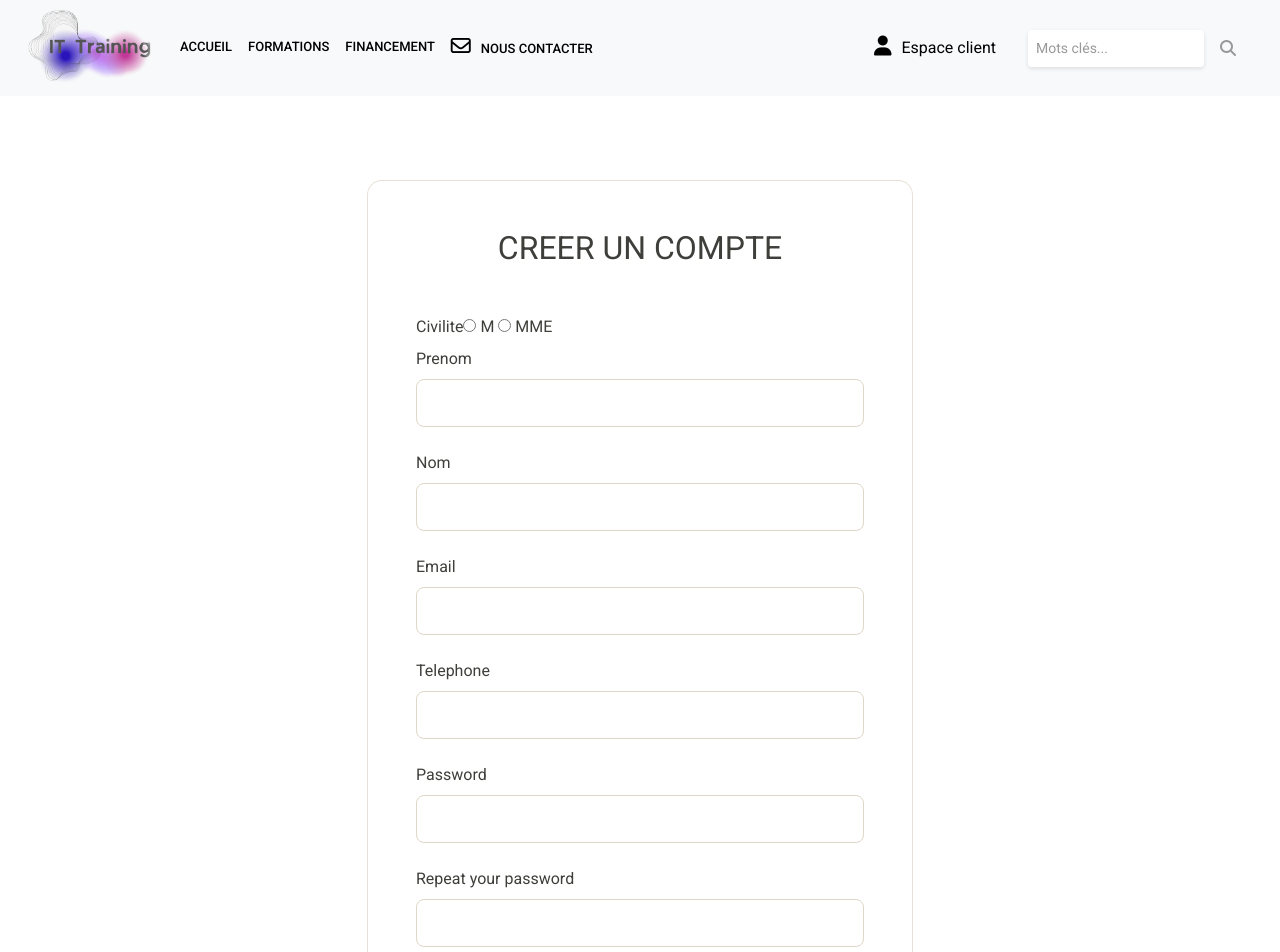
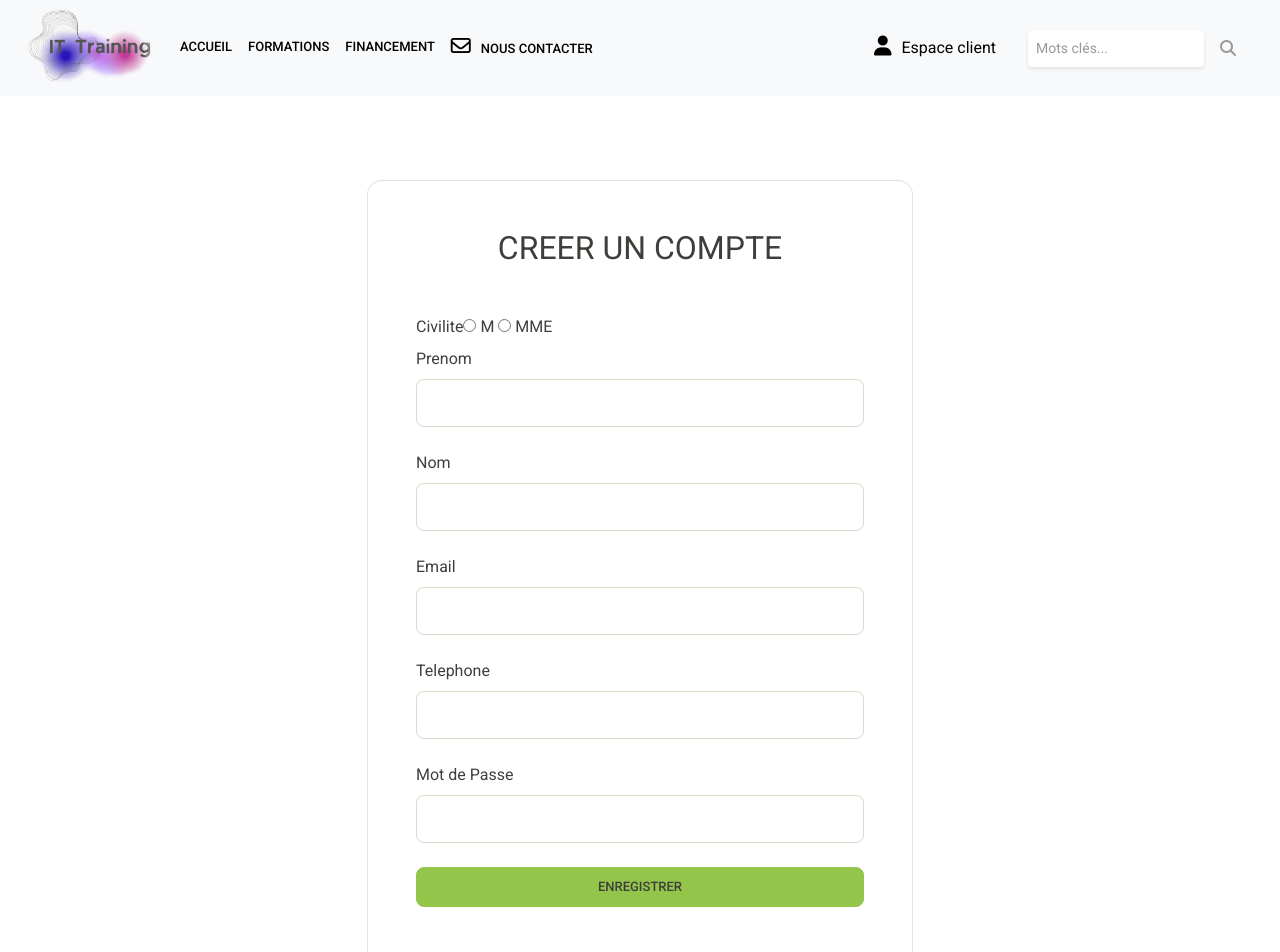
Before and after one commit to ib-Cegos-dreams-team/angularFil-rouge, an Angular app: page /creation-compte in a window 1280 px wide. Shown: the top 952 px of the page. Built offline with nearby package versions, Linux system fonts and the light colour scheme.

Commit message:
Implementation et mise en fonction du formulaire d'enregistrement de compte

```diff
--- a/src/app/Auth/auth.service.ts
+++ b/src/app/Auth/auth.service.ts
@@ -7,12 +7,12 @@ import { Observable } from 'rxjs';
 })
 export class AuthService {
 
-  private apiUrl = 'http://localhost:8080/utilisateurs'
+  private apiUrl = 'http://localhost:8080/auth'
 
   constructor(public http: HttpClient) { }
 
   enregistrer(user:any):Observable<any>{
-    return this.http.post<any>(`${this.apiUrl}/save`, user)
+    return this.http.post<any>(`${this.apiUrl}/signup`, user)
   }
 
 
--- a/src/app/pages/compte/creation-compte/creation-compte.component.html
+++ b/src/app/pages/compte/creation-compte/creation-compte.component.html
@@ -74,24 +74,13 @@
 
                 <div class="form-outline mb-4">
                   <label class="form-label" for="form3Example5cg"
-                    >Password</label
+                    >Mot de Passe</label
                   >
                   <input
                     type="password"
                     id="form3Example5cg"
                     class="form-control form-control-lg"
                     formControlName="password"
-                  />
-                </div>
-
-                <div class="form-outline mb-4">
-                  <label class="form-label" for="form3Example6cdg"
-                    >Repeat your password</label
-                  >
-                  <input
-                    type="password"
-                    id="form3Example6cdg"
-                    class="form-control form-control-lg"
                   />
                 </div>
 
```
